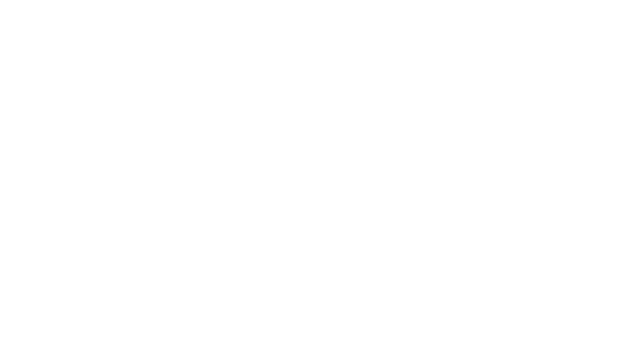
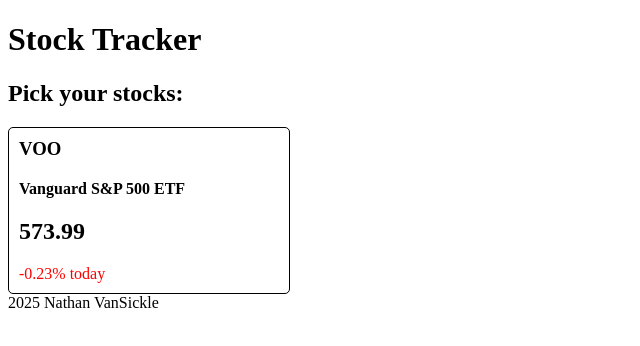
Before and after one commit to NathanVanSickleBBI/stock-tracker, a website: page public/index.html in a window 1280 px wide. Shown: the whole page, without its empty margins (0-640 px from the left). Drawn offline with Linux system fonts and the light colour scheme.

Commit message:
add some basic static content

```diff
--- a/public/index.html
+++ b/public/index.html
@@ -5,11 +5,23 @@
     <meta charset="utf-8" />
     <meta name="viewport" content="width=device-width" />
     <title>Stock Tracker</title>
-    <link rel="stylesheet" href="/src/css/styles.css" />
-    <link rel="icon" type="image/png" href="/src/assets/icons/favicon.png" />
+    <link rel="stylesheet" href="../src/css/styles.css" />
+    <link rel="icon" type="image/png" href="../src/assets/icons/favicon.png" />
   </head>
-
-
+  <body>
+    <header><h1 class="title">Stock Tracker</h1></header>
+    <main>
+        <h2 class="pickHeading">Pick your stocks:</h2>
+        <div class="stock">
+            <h3 class="symbol">VOO</h3>
+            <h4 class="name">Vanguard S&P 500 ETF</h4>
+            <h2 class="price">573.99</h2>
+            <p class="change">-0.23% today</p>
+        </div>
+    </main>
+    <footer>
+        <p>2025 Nathan VanSickle</p>
+    </footer>
     <!-- <script defer src="/src/js/app.js"></script> -->
   </body>
 </html>
--- a/src/css/styles.css
+++ b/src/css/styles.css
@@ -0,0 +1,32 @@
+ h3, h4, h5, h6, p {
+    margin: 0;
+}
+
+.change {
+    color: red;
+}
+
+.price {
+    margin-top: 0;
+    margin-bottom: 0;
+}
+
+.stock {
+    display: flex;
+    flex-direction: column;
+    padding: 10px;
+    row-gap: 20px;
+    border: 1px solid black;
+    border-radius: 5px;
+    max-width: 260px;
+}
+
+.title {
+    margin-top: 10;
+    margin-bottom: 10;
+}
+
+.pickHeading {
+    margin-top: 10;
+    margin-bottom: 10;
+}
```
